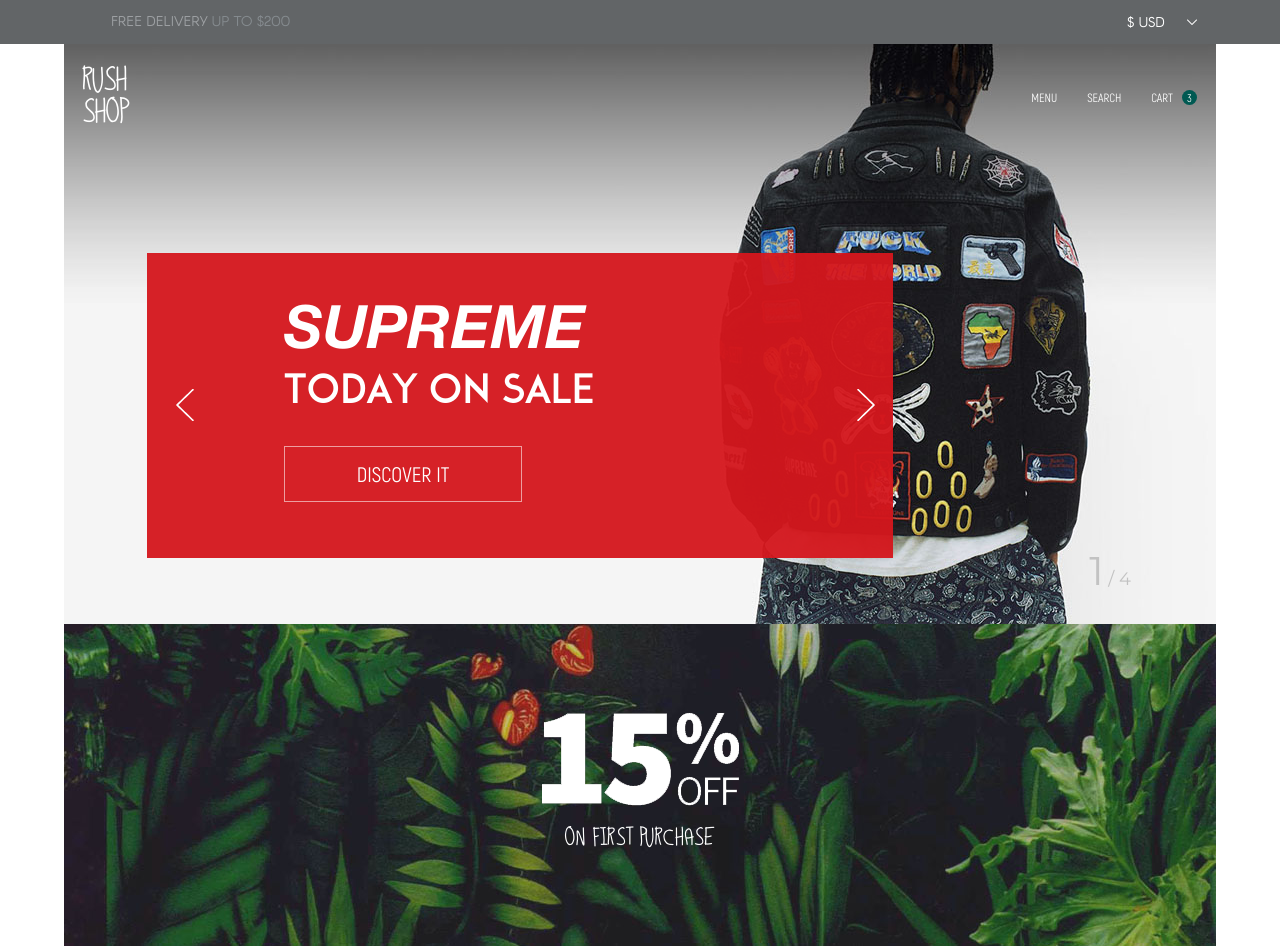
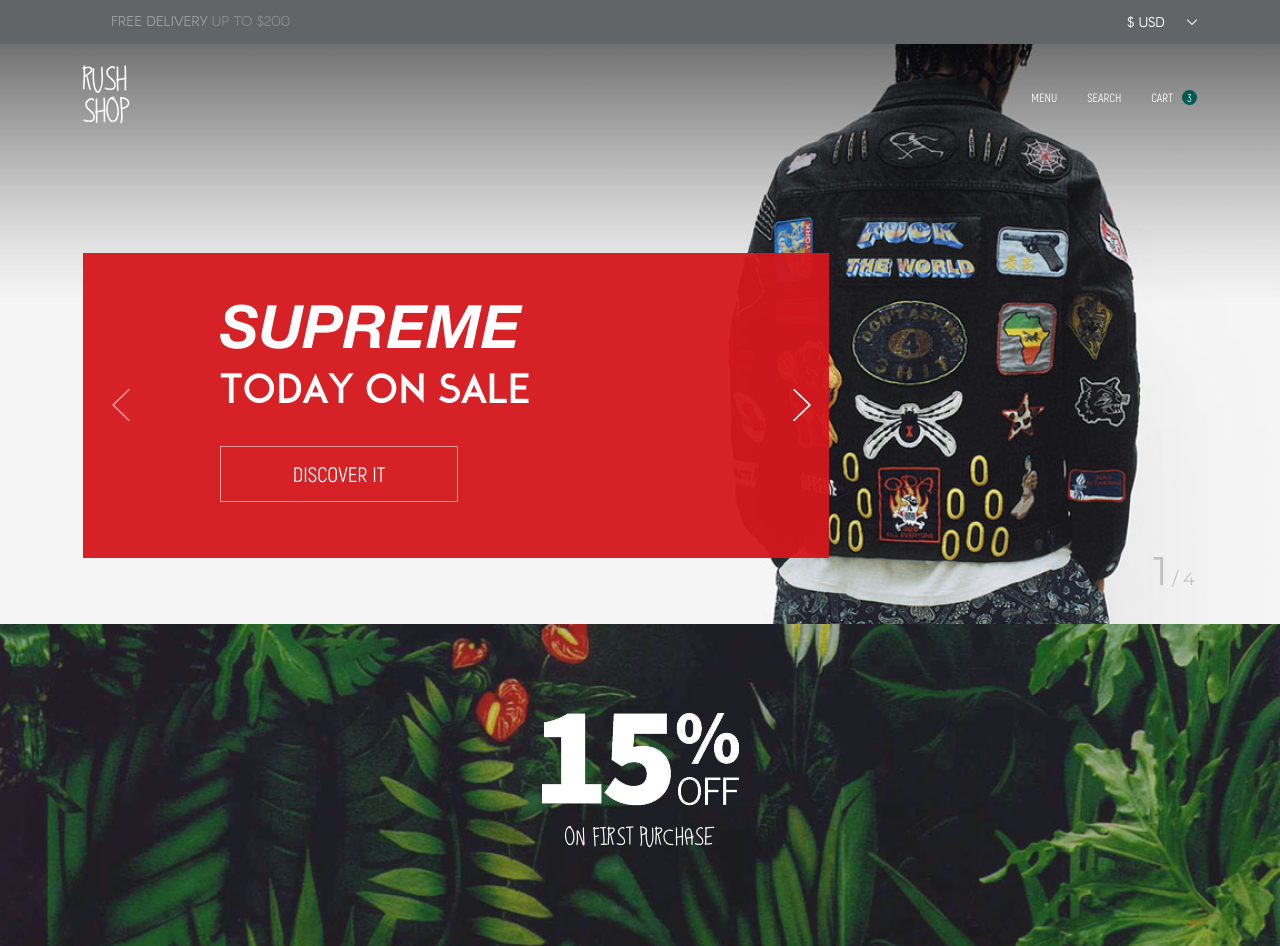
Before and after one commit to Tigronix/rs, a plain HTML site: page app/index.html in a window 1280 px wide. Shown: the top 946 px of the page. Drawn offline with nearby package versions, Linux system fonts and the light colour scheme; files that its build step writes are made by us from their sources.

Commit message:
some fixes

```diff
--- a/app/sass/_global-wrapper.scss
+++ b/app/sass/_global-wrapper.scss
@@ -1,5 +1,6 @@
 .global-wrapper {
-  max-width: 1152px;
+  max-width: 1680px;
   margin: 0 auto;
   overflow: hidden;
+  position: relative;
 }
--- a/app/sass/_main-slider.scss
+++ b/app/sass/_main-slider.scss
@@ -109,6 +109,10 @@
         background-size: cover;
         background-image: url(../img/arrow.png);
         position: absolute;
+
+        &.slick-disabled {
+          opacity: 0.5;
+        }
       }
 
       &-prev {
--- a/gulpfile.js
+++ b/gulpfile.js
@@ -50,6 +50,7 @@
     server: {
       baseDir: 'app'
     },
+    open: false
   });
 });
 
```
